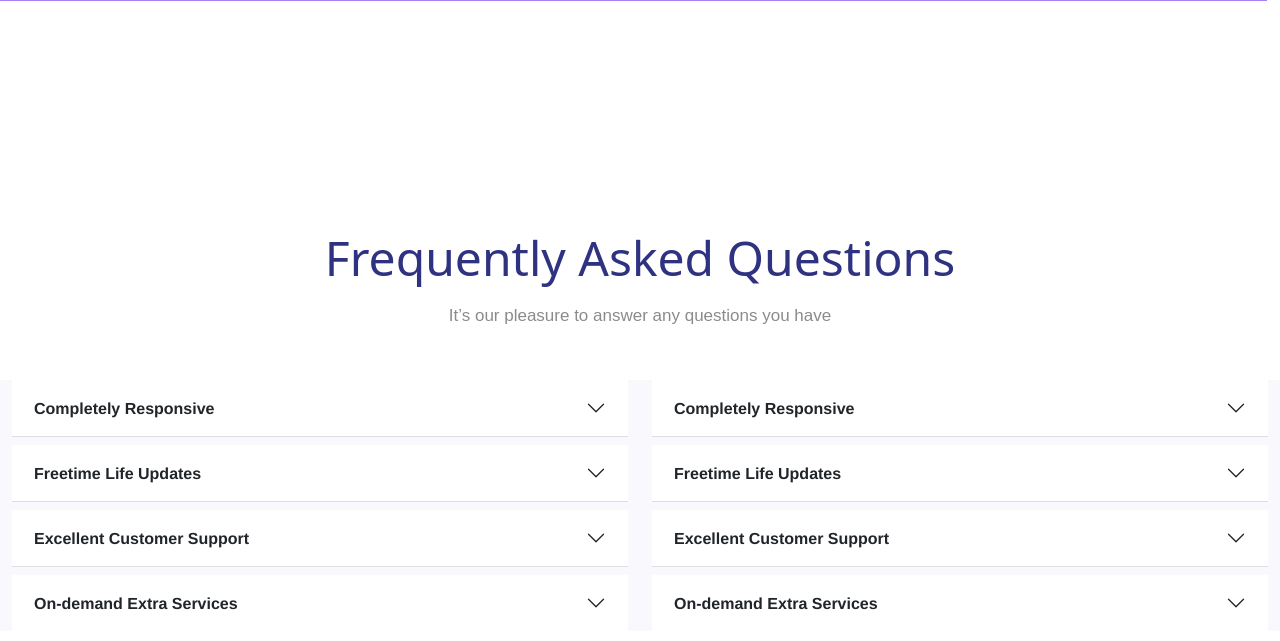
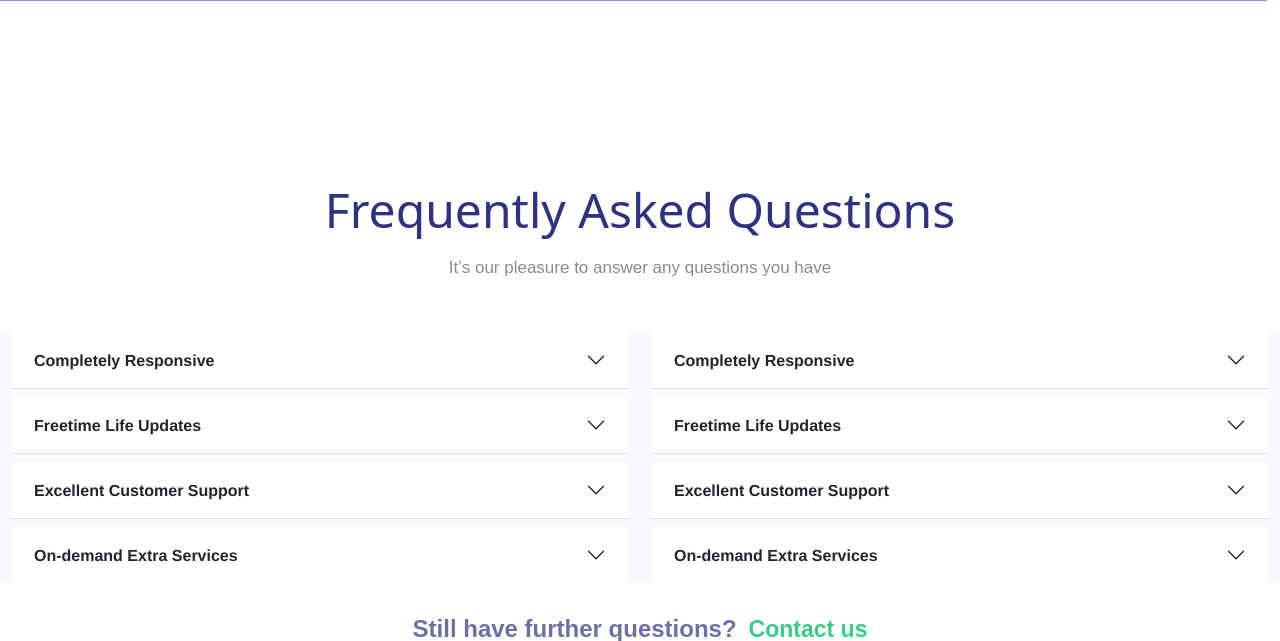
Before and after one commit to sherrymerry/Intrawide-web, a PHP site: page / in a window 1280 px wide. Shown: the part 4765-5406 px from the top of the page. Run offline with PHP 8.4, Linux system fonts and the light colour scheme; some libraries are stand-ins or nearby versions.

Commit message:
Update style.css

```diff
--- a/style.css
+++ b/style.css
@@ -1272,7 +1272,7 @@ nav a{
 .faqs{
     text-align: center;
     padding: 4px;
-    margin-top: 14rem;
+    margin-top: 11rem;
 }
 
 
```
